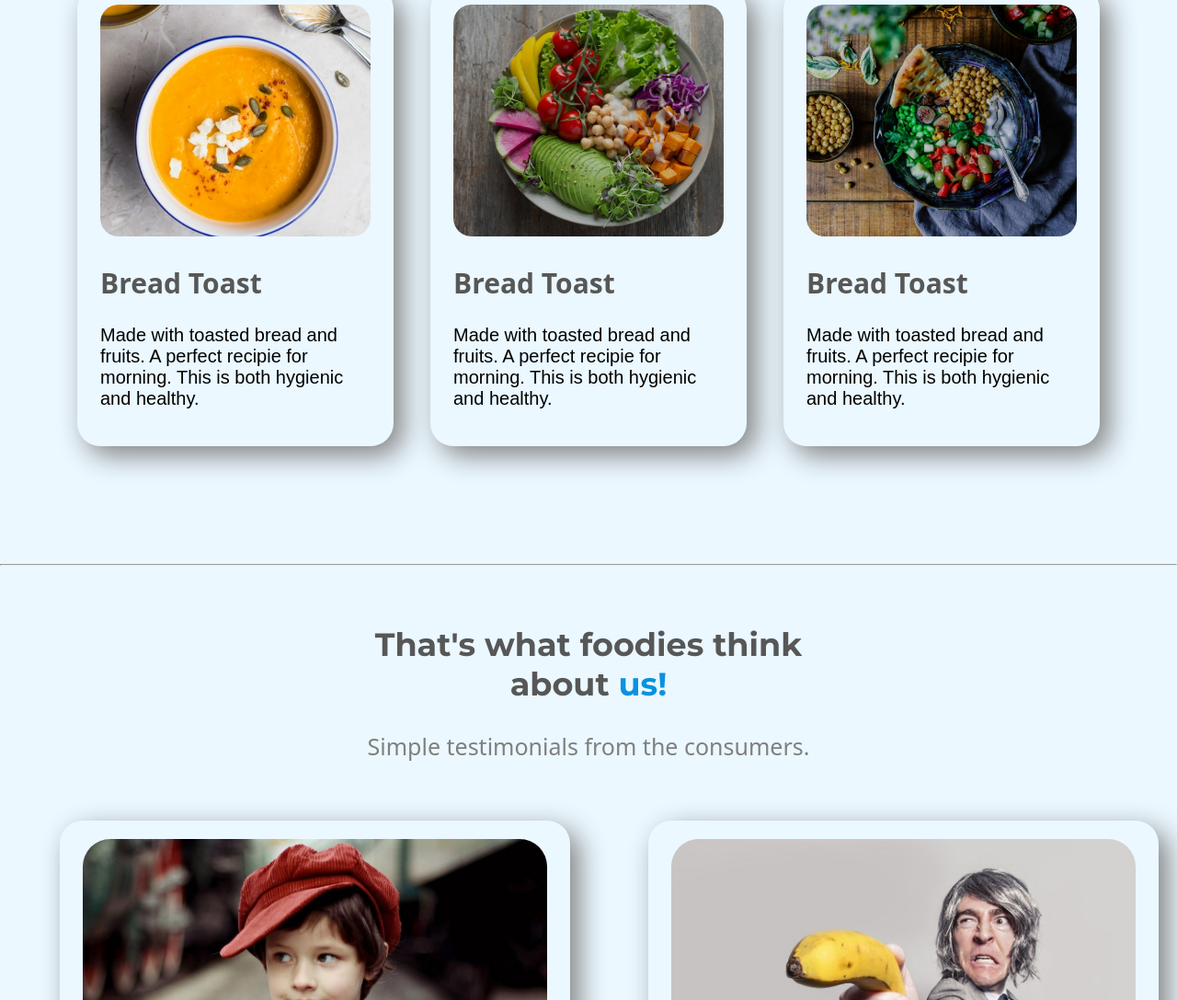
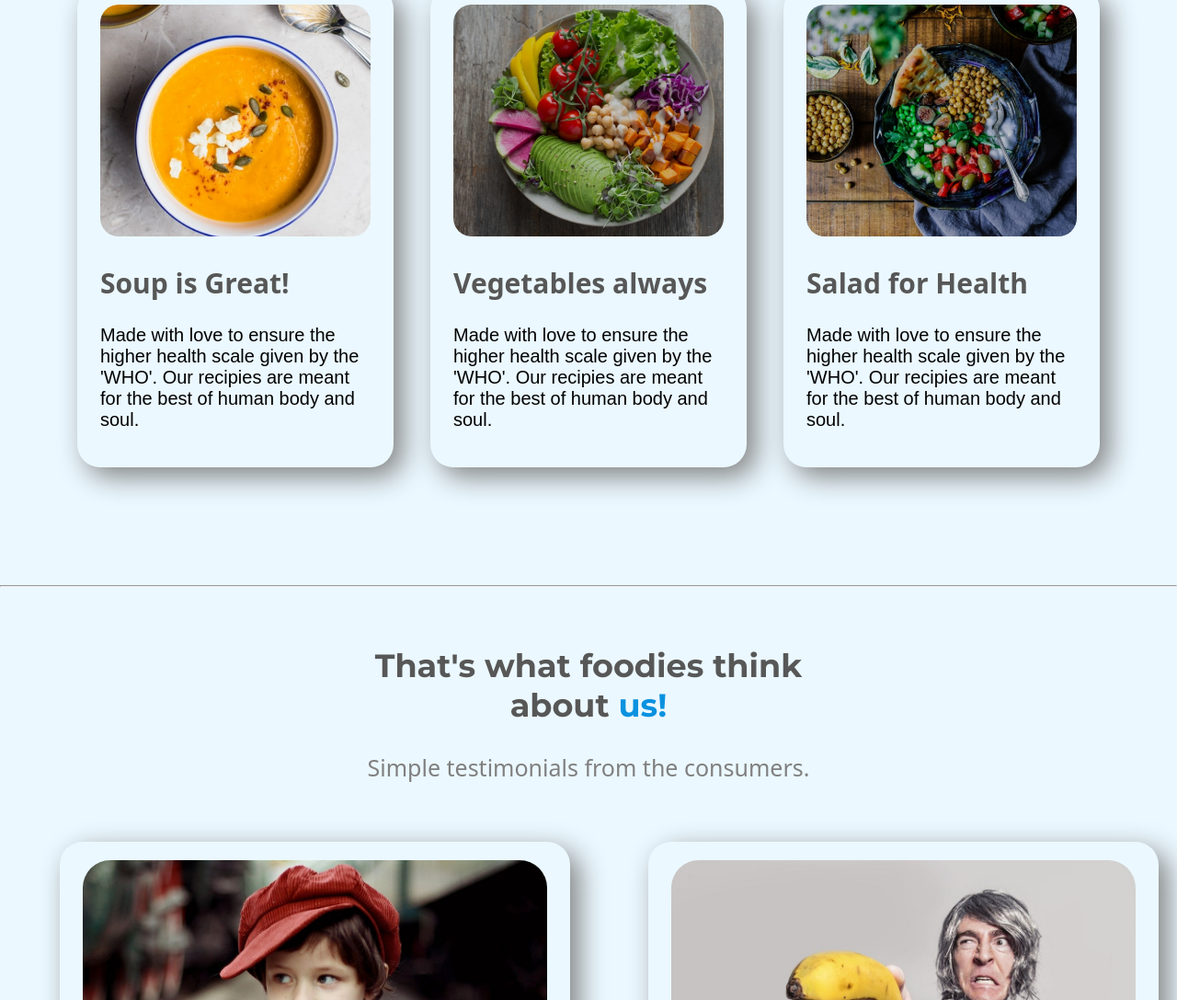
Before and after one commit to Pro-official/food-made, a plain HTML site: page index.html in a window 1280 px wide. Shown: the part 1926-3013 px from the top of the page at 92% size. Drawn offline with Linux system fonts and the light colour scheme.

Commit message:
Full and final

```diff
--- a/index.html
+++ b/index.html
@@ -50,27 +50,27 @@
             <div class="single-item">
                 <div class="just-item">
                     <img src="image/recipie1.png" alt="">
-                    <h1>Bread Toast</h1>
-                    <p>Made with toasted bread and fruits. A perfect recipie for morning. This is both hygienic and
-                        healthy.
+                    <h1>Soup is Great!</h1>
+                    <p>Made with love to ensure the higher health scale given by the 'WHO'. Our recipies are meant for
+                        the best of human body and soul.
                     </p>
                 </div>
             </div>
             <div class="single-item">
                 <div class="just-item">
                     <img src="image/recipie2.png" alt="">
-                    <h1>Bread Toast</h1>
-                    <p>Made with toasted bread and fruits. A perfect recipie for morning. This is both hygienic and
-                        healthy.
+                    <h1>Vegetables always</h1>
+                    <p>Made with love to ensure the higher health scale given by the 'WHO'. Our recipies are meant for
+                        the best of human body and soul.
                     </p>
                 </div>
             </div>
             <div class="single-item">
                 <div class="just-item">
                     <img src="image/recipie3.png" alt="">
-                    <h1>Bread Toast</h1>
-                    <p>Made with toasted bread and fruits. A perfect recipie for morning. This is both hygienic and
-                        healthy.
+                    <h1>Salad for Health</h1>
+                    <p>Made with love to ensure the higher health scale given by the 'WHO'. Our recipies are meant for
+                        the best of human body and soul.
                     </p>
                 </div>
             </div>
```
